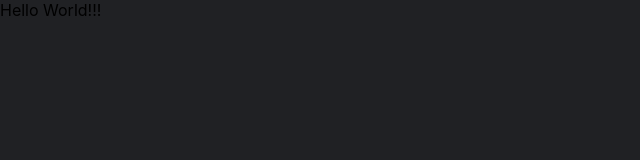
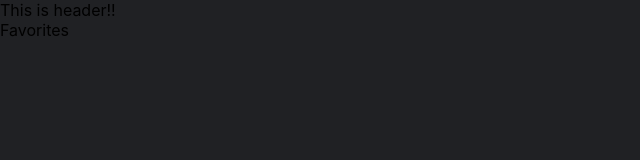
Before and after one commit to NunezAN/marvel-react, a React (Create React App) app: page /Favorites in a window 1280 px wide. Shown: the top 160 px of the page, without its empty margins (0-640 px from the left). Built offline with nearby package versions, Linux system fonts and the light colour scheme.

Commit message:
laid out components using react-router

```diff
--- a/package.json
+++ b/package.json
@@ -8,6 +8,7 @@
     "@testing-library/user-event": "^13.5.0",
     "react": "^18.2.0",
     "react-dom": "^18.2.0",
+    "react-router-dom": "^6.3.0",
     "react-scripts": "5.0.1",
     "web-vitals": "^2.1.4"
   },
--- a/src/App.js
+++ b/src/App.js
@@ -1,8 +1,18 @@
+import { Route, Routes } from "react-router-dom";
+import Header from "./components/Header";
+import FavoritesPage from "./pages/FavoritesPage";
+import HomePage from "./pages/HomePage";
+import SearchPage from "./pages/SearchPage";
 
 function App() {
   return (
     <div className="App">
-      Hello World!!!
+      <Header />
+      <Routes>
+        <Route path="/" element={<HomePage />} />
+        <Route path="/Search" element={<SearchPage />} />
+        <Route path="/Favorites" element={<FavoritesPage />} />
+      </Routes>
     </div>
   );
 }
--- /dev/null
+++ b/src/components/Header.jsx
@@ -0,0 +1,12 @@
+import React from 'react';
+import "./Header.css";
+
+const Header = () => {
+    return (
+        <div>
+            This is header!!
+        </div>
+    );
+}
+
+export default Header;
--- a/src/index.js
+++ b/src/index.js
@@ -1,14 +1,17 @@
-import React from 'react';
-import ReactDOM from 'react-dom/client';
-import './index.css';
-import App from './App';
-import reportWebVitals from './reportWebVitals';
+import React from "react";
+import ReactDOM from "react-dom/client";
+import "./index.css";
+import App from "./App";
+import reportWebVitals from "./reportWebVitals";
+import { BrowserRouter } from "react-router-dom";
 
-const root = ReactDOM.createRoot(document.getElementById('root'));
+const root = ReactDOM.createRoot(document.getElementById("root"));
 root.render(
-  <React.StrictMode>
-    <App />
-  </React.StrictMode>
+  <BrowserRouter>
+    <React.StrictMode>
+      <App />
+    </React.StrictMode>
+  </BrowserRouter>
 );
 
 // If you want to start measuring performance in your app, pass a function
--- /dev/null
+++ b/src/pages/FavoritesPage.jsx
@@ -0,0 +1,11 @@
+import React from 'react';
+
+const FavoritesPage = () => {
+    return (
+        <div>
+            Favorites
+        </div>
+    );
+}
+
+export default FavoritesPage;
--- /dev/null
+++ b/src/pages/HomePage.jsx
@@ -0,0 +1,11 @@
+import React from 'react';
+
+const HomePage = () => {
+    return (
+        <div>
+            Home
+        </div>
+    );
+}
+
+export default HomePage;
--- /dev/null
+++ b/src/pages/SearchPage.jsx
@@ -0,0 +1,11 @@
+import React from 'react';
+
+const SearchPage = () => {
+    return (
+        <div>
+            Search
+        </div>
+    );
+}
+
+export default SearchPage;
```
Also changed, not shown: src/components/Header.css (added), 1 other file (tests, documents, lock files or other folders).
